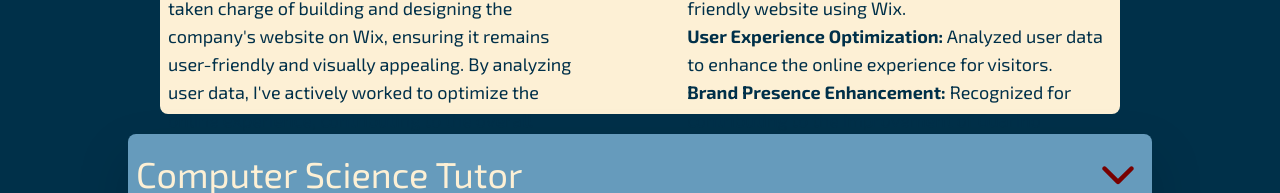
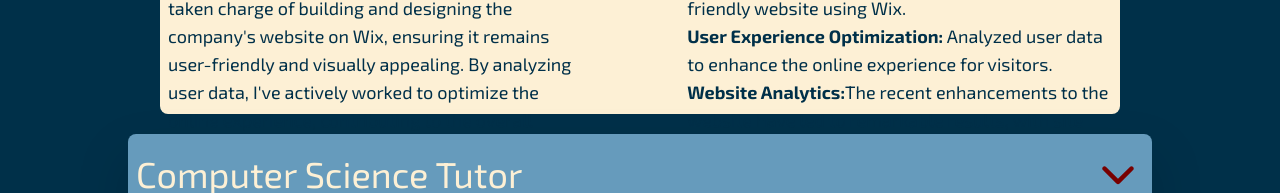
Before and after one commit to Marois2000/TylersPortfolio, a React (Vite) app: page / in a window 1280 px wide. Both pictures are taken after a click on the button 1118 px from the left and 4262 px from the top of the page. Shown: the part 4469-4662 px from the top of the page. Built offline with nearby package versions, Linux system fonts and the light colour scheme.

Commit message:
updated experience

```diff
--- a/src/sections/experience.jsx
+++ b/src/sections/experience.jsx
@@ -18,7 +18,7 @@ const Experience = () => {
                     title="Website Administrator for Guarino Construction"
                     bullets={[<p><strong>Website Development:</strong> Built, designed, and currently maintain Guarino Construction's user-friendly website using Wix.</p>,
                         <p><strong>User Experience Optimization:</strong> Analyzed user data to enhance the online experience for visitors.</p>,
-                        <p><strong>Brand Presence Enhancement:</strong> Recognized for contributing to the improvement of Guarino Construction's online brand presence.</p>]}
+                        <p><strong>Website Analytics:</strong>The recent enhancements to the website have led to remarkable results, with site sessions experiencing a substantial 90% increase and unique viewers surging by an impressive 96%.</p>]}
                     dates="May 2023 - Present"
                     description="Served as the Website Administrator for Guarino Construction in a remote capacity. In this role, I've taken charge of building and designing the company's website on Wix, ensuring it remains user-friendly and visually appealing. By analyzing user data, I've actively worked to optimize the online experience, contributing to the overall enhancement of Guarino Construction's digital brand presence."
                     location="Remote"
```
